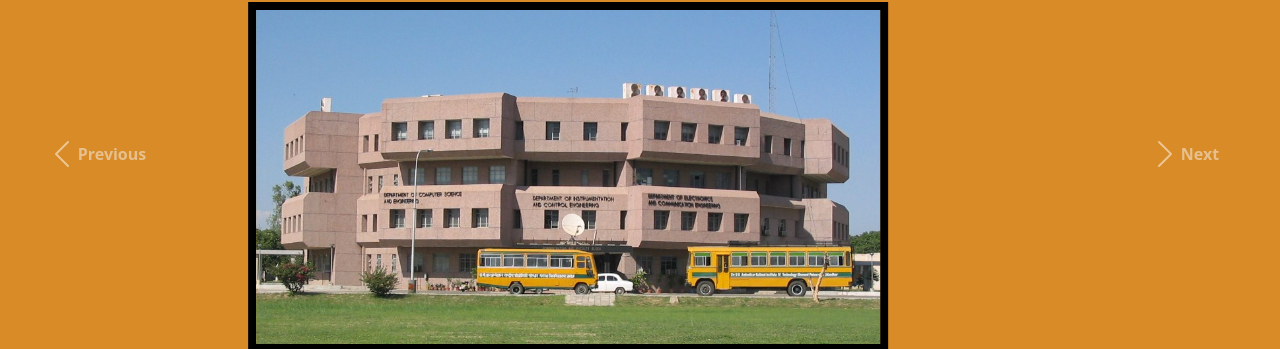
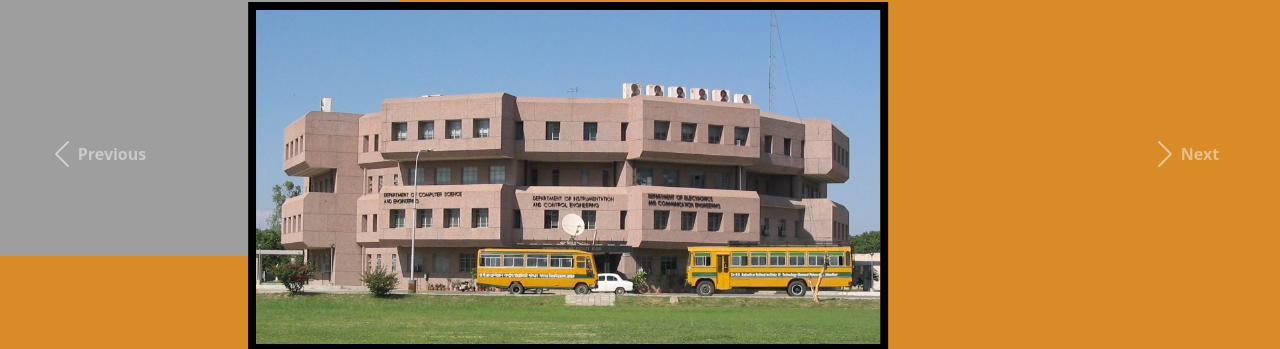
Before and after one commit to Ajay1105/Hackmol-3, a plain HTML site: page index.html in a window 1280 px wide. Shown: the part 127-476 px from the top of the page. Drawn offline with nearby package versions, Linux system fonts and the light colour scheme; the site is published under a folder, as on GitHub Pages, so addresses that start at the root find nothing; a web font is replaced by a local one.

Commit message:
added image

```diff
--- a/style.css
+++ b/style.css
@@ -123,7 +123,7 @@ body {
 }
 
 #carouselExampleControls {
-    background-image: url("/images/bg3.jpg");
+    background-image: url("images/bg3.jpg");
     background-repeat: no-repeat;
 
     height: auto;
```
